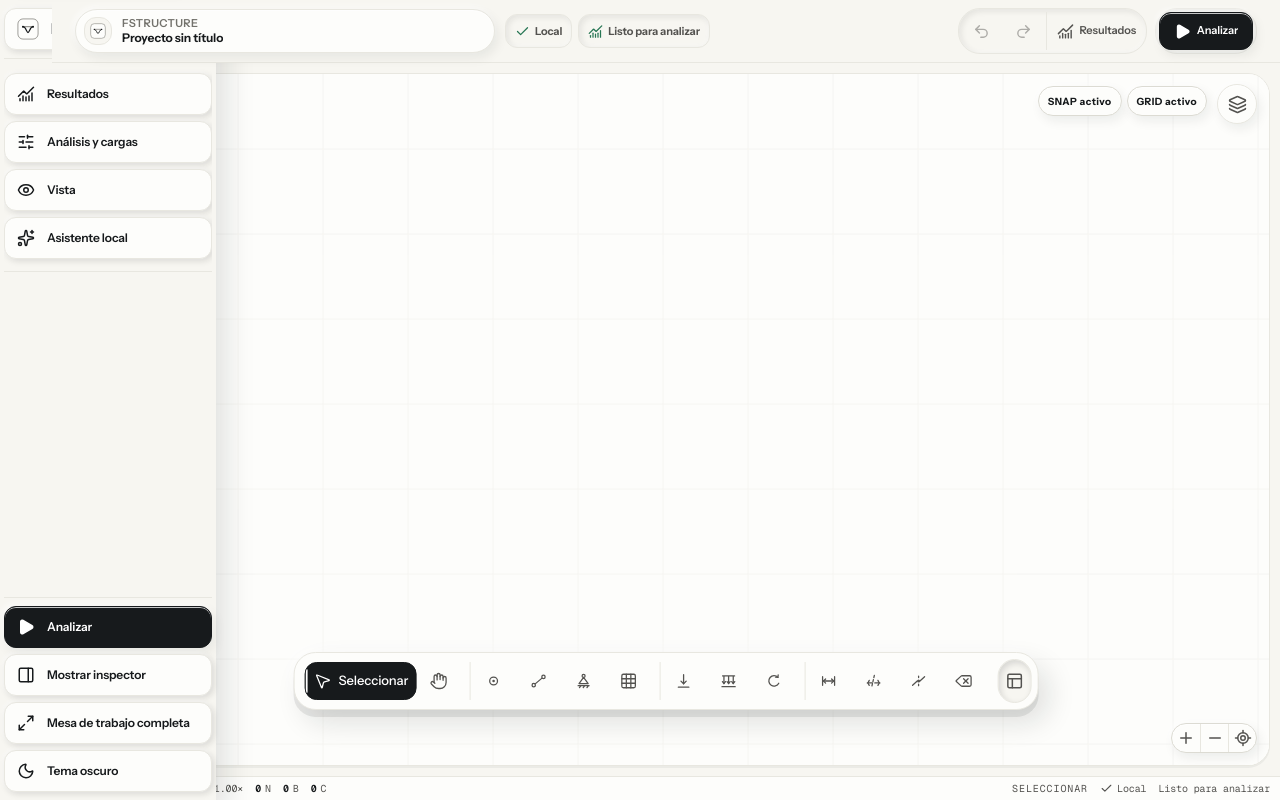
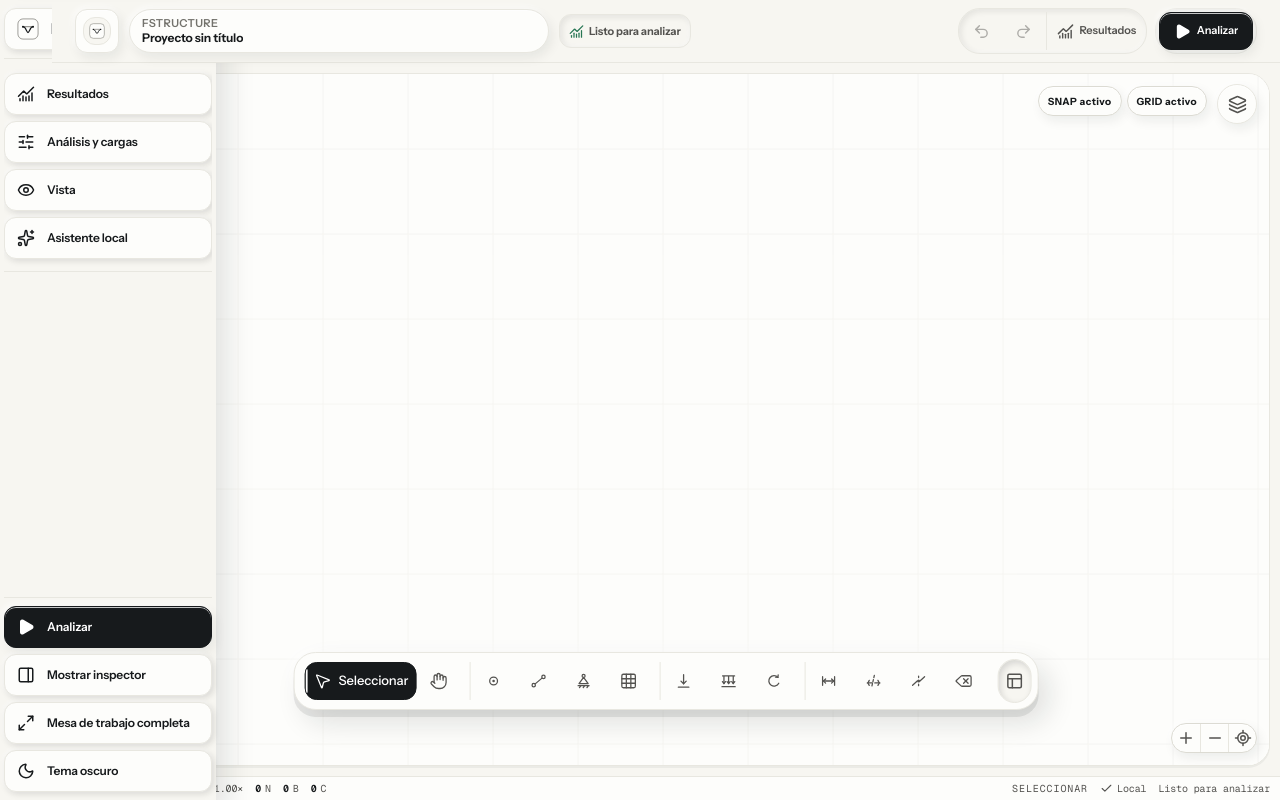
Before and after one commit to klkmoraa/FusionStructure, a React (Vite) app: page / in a window 1280 px wide. Both pictures are taken after a click on the button "Abrir Solver 2D". Built offline with nearby package versions, Linux system fonts and the light colour scheme.

Commit message:
fix: clarify workspace identity and canvas fit

```diff
--- a/src/features/canvas/CanvasResultLayer.tsx
+++ b/src/features/canvas/CanvasResultLayer.tsx
@@ -407,8 +407,8 @@ const CanvasResultLayerImpl = ({
 
   if (slot === 'diagrams') {
     return <>
-      {showResults ? <g key={runKey} className="diagram-layer">{project.members.map(diagramPath)}</g> : null}
-      {showResults && resultsAllowed && resultTab === 'deformed' && analysis?.success ? <g key={runKey} className="deformed-layer">{project.members.map((member) => <path key={member.id} d={deformedPath(member)} />)}</g> : null}
+      {showResults ? <g key={`${runKey}:diagram`} className="diagram-layer">{project.members.map(diagramPath)}</g> : null}
+      {showResults && resultsAllowed && resultTab === 'deformed' && analysis?.success ? <g key={`${runKey}:deformed`} className="deformed-layer">{project.members.map((member) => <path key={member.id} d={deformedPath(member)} />)}</g> : null}
       {renderModeShape()}
       {showResults ? renderResultCursor() : null}
       {showDiagnostics ? renderMechanism() : null}
--- a/src/features/canvas/StructuralCanvas.tsx
+++ b/src/features/canvas/StructuralCanvas.tsx
@@ -489,6 +489,37 @@ export const StructuralCanvas = ({
     && view.showLoads
     && resultTab !== 'influence'
     && project.nodalLoads.length + project.memberLoads.length > 0;
+  /* La deformada se dibuja en coordenadas de modelo y puede salir mucho más
+     allá de los nudos. Ajustar sólo contra éstos dejaba la curva recortada y
+     el pórtico aparentemente descentrado. El encuadre usa los mismos puntos
+     que pinta CanvasResultLayer cuando esa evidencia está visible. */
+  const visibleFitBounds = useMemo(() => {
+    const bounds = modelBounds(project.nodes);
+    if (!layers.results || stackActive || resultTab !== 'deformed' || analysis?.success !== true) return bounds;
+    const points = project.nodes.map(({ x, y }) => ({ x, y }));
+    const scale = view.deformedScale;
+    for (const member of project.members) {
+      const result = resultMap.get(member.id);
+      const start = nodeMap.get(member.i);
+      const end = nodeMap.get(member.j);
+      if (!result || !start || !end || member.type === 'rigid') continue;
+      const { c, s } = memberAxis(member, start, end);
+      for (const point of result.deformation) {
+        const grossX = (result.startOffset ?? 0) + point.x;
+        points.push({
+          x: start.x + c * grossX + scale * (c * point.u - s * point.v),
+          y: start.y + s * grossX + scale * (s * point.u + c * point.v),
+        });
+      }
+      const startResult = nodeResultMap.get(member.i);
+      const endResult = nodeResultMap.get(member.j);
+      points.push(
+        { x: start.x + scale * (startResult?.ux ?? 0), y: start.y + scale * (startResult?.uy ?? 0) },
+        { x: end.x + scale * (endResult?.ux ?? 0), y: end.y + scale * (endResult?.uy ?? 0) },
+      );
+    }
+    return modelBounds(points);
+  }, [analysis?.success, layers.results, nodeMap, nodeResultMap, project.members, project.nodes, resultMap, resultTab, stackActive, view.deformedScale]);
   /**
    * El mapa de demanda es una lectura derivada, no un estado: se recalcula sólo
    * cuando la capa está encendida, así el coste no lo paga quien no lo pidió.
@@ -713,7 +744,7 @@ export const StructuralCanvas = ({
       top: safeTopReserve,
       bottom: Math.max(insets.bottom, safeBottomReserve),
     };
-    const bounds = modelBounds(project.nodes);
+    const bounds = visibleFitBounds;
     const first = cameraToFitBounds(bounds, viewport, fitInsets);
     // Encuadrar los nudos no es encuadrar el dibujo: las cargas se dibujan en
     // espacio de pantalla ALREDEDOR del nudo, así que con el modelo ajustado al
@@ -724,7 +755,7 @@ export const StructuralCanvas = ({
     // exacto, sin margen que no le corresponde.
     const decorated = loadDecorationDrawn ? expandBoundsForDecoration(bounds, first.scale) : bounds;
     updateCamera(decorated === bounds ? first : cameraToFitBounds(decorated, viewport, fitInsets));
-  }, [loadDecorationDrawn, project.nodes, size, updateCamera]);
+  }, [loadDecorationDrawn, project.nodes.length, size, updateCamera, visibleFitBounds]);
 
   /* Las hojas K0 flotan sobre el canvas y por eso no disparan ResizeObserver
      en su anfitrión. Al abrirse, medimos su techo real y encuadramos el modelo
--- a/src/features/workspace/WorkspaceShell.tsx
+++ b/src/features/workspace/WorkspaceShell.tsx
@@ -96,7 +96,7 @@ const WorkspaceBrokerContent = ({
   const [revisionBaseline, setRevisionBaseline] = useState<RevisionSnapshot | null>(null);
   const [editorLayers, dispatchEditorLayers] = useReducer(editorLayerReducer, undefined, createPersistedEditorLayerState);
   const { t } = useI18n();
-  const { project, analysis, isAnalyzing, storageIssue, storageMessage, setActiveTool, setResultTab, analyze, undo, redo, canUndo, canRedo } = useProject();
+  const { project, analysis, isAnalyzing, storageIssue, storageMessage, renameProject, setActiveTool, setResultTab, analyze, undo, redo, canUndo, canRedo } = useProject();
   const [pendingModelDoctorNotification, setPendingModelDoctorNotification] = useState<PendingModelDoctorNotification | null>(null);
   const [localAssistantOpen, setLocalAssistantOpen] = useState(false);
   const localAssistantTriggerRef = useRef<HTMLElement | null>(null);
@@ -434,7 +434,10 @@ const WorkspaceBrokerContent = ({
       labels={{
         solverName: SOLVER_2D.name,
         project: t('topbar.currentProject'),
-        openProject: t('palette.open'),
+        home: t('navigation.home'),
+        editProject: t('project.name'),
+        saveProject: t('topbar.saveProject'),
+        cancel: t('topbar.cancelProject'),
         storageReady: t('storage.local'),
         storageRecovered: t('storage.recoveredShort'),
         // `storageIssue` no es sólo «no pude guardar»: `ProjectProvider` lo usa
@@ -458,7 +461,8 @@ const WorkspaceBrokerContent = ({
         results: t('results.outputs'),
         actions: t('toolbar.primary'),
       }}
-      onOpenProject={() => emitWorkspaceCommand('open-command-palette')}
+      onOpenHome={onOpenHome}
+      onRenameProject={renameProject}
       onUndo={undo}
       onRedo={redo}
       onAnalyze={() => {
--- a/src/features/workspace/WorkspaceTopBar.tsx
+++ b/src/features/workspace/WorkspaceTopBar.tsx
@@ -1,4 +1,5 @@
 import { ChartNoAxesCombined, Check, CloudOff, Play, Redo2, RotateCcw, Undo2 } from 'lucide-react';
+import { useEffect, useRef, useState } from 'react';
 import { Solver2DMark } from '../../design-system/brand';
 
 /**
@@ -21,7 +22,10 @@ export type WorkspaceAnalysisState = 'ready' | 'running' | 'resolved' | 'failed'
 export interface WorkspaceTopBarLabels {
   solverName: string;
   project: string;
-  openProject: string;
+  home: string;
+  editProject: string;
+  saveProject: string;
+  cancel: string;
   storageReady: string;
   storageRecovered: string;
   storageIssue: string;
@@ -45,7 +49,8 @@ export interface WorkspaceTopBarProps {
   canUndo: boolean;
   canRedo: boolean;
   labels: WorkspaceTopBarLabels;
-  onOpenProject: () => void;
+  onOpenHome: () => void;
+  onRenameProject: (name: string) => void;
   onUndo: () => void;
   onRedo: () => void;
   onAnalyze: () => void;
@@ -70,12 +75,16 @@ export const WorkspaceTopBar = ({
   canUndo,
   canRedo,
   labels,
-  onOpenProject,
+  onOpenHome,
+  onRenameProject,
   onUndo,
   onRedo,
   onAnalyze,
   onOpenResults,
 }: WorkspaceTopBarProps) => {
+  const [projectEditorOpen, setProjectEditorOpen] = useState(false);
+  const [draftName, setDraftName] = useState(projectName);
+  const nameInputRef = useRef<HTMLInputElement>(null);
   const storageFailed = storageState === 'issue';
   const storageRecovered = storageState === 'recovered';
   const storageLabel = storageFailed
@@ -90,24 +99,63 @@ export const WorkspaceTopBar = ({
       : analysisState === 'resolved'
       ? labels.analysisResolved
       : labels.analysisReady;
+  const showStorageStatus = storageState !== 'ready';
+
+  useEffect(() => {
+    if (!projectEditorOpen) setDraftName(projectName);
+  }, [projectEditorOpen, projectName]);
+
+  useEffect(() => {
+    if (projectEditorOpen) nameInputRef.current?.focus({ preventScroll: true });
+  }, [projectEditorOpen]);
+
+  const saveProjectName = () => {
+    const nextName = draftName.trim();
+    if (nextName) onRenameProject(nextName);
+    setProjectEditorOpen(false);
+  };
 
   return <header className="workspace-topbar" data-workspace-topbar>
     <div className="workspace-topbar__project-group" data-workspace-group="project">
       <button
         type="button"
-        className="workspace-topbar__project"
-        onClick={onOpenProject}
-        aria-label={labels.openProject + ': ' + projectName}
-        title={labels.openProject}
+        className="workspace-topbar__brand"
+        onClick={onOpenHome}
+        aria-label={labels.home}
+        title={labels.home}
       >
         <Solver2DMark size={26} />
+      </button>
+      <button
+        type="button"
+        className="workspace-topbar__project"
+        onClick={() => setProjectEditorOpen(true)}
+        aria-label={labels.editProject + ': ' + projectName}
+        title={labels.editProject}
+        aria-expanded={projectEditorOpen}
+      >
         <span className="workspace-topbar__project-copy">
           <span className="workspace-topbar__eyebrow">{labels.solverName}</span>
           <strong>{projectName}</strong>
         </span>
       </button>
 
+      {projectEditorOpen ? <form className="workspace-topbar__project-editor" aria-label={labels.editProject} onSubmit={(event) => {
+        event.preventDefault();
+        saveProjectName();
+      }}>
+        <label>
+          <span>{labels.editProject}</span>
+          <input ref={nameInputRef} value={draftName} onChange={(event) => setDraftName(event.currentTarget.value)} />
+        </label>
+        <div className="workspace-topbar__project-editor-actions">
+          <button type="button" onClick={() => setProjectEditorOpen(false)}>{labels.cancel}</button>
+          <button type="submit" disabled={!draftName.trim()}>{labels.saveProject}</button>
+        </div>
+      </form> : null}
+
       <div className="workspace-topbar__status" aria-label={labels.project}>
+        {showStorageStatus ?
         <span
           className={'workspace-topbar__status-chip' + (storageFailed ? ' is-error' : '') + (storageRecovered ? ' is-notice' : '')}
           role="status"
@@ -121,7 +169,7 @@ export const WorkspaceTopBar = ({
             <strong>{storageLabel}</strong>
             {storageMessage ? <small>{storageMessage}</small> : null}
           </span>
-        </span>
+        </span> : null}
         <span
           className={'workspace-topbar__status-chip' + (analysisRunning ? ' is-running' : '') + (analysisFailed ? ' is-error' : '')}
           role="status"
--- a/src/features/workspace/workspaceTopbar.css
+++ b/src/features/workspace/workspaceTopbar.css
@@ -15,11 +15,34 @@
 /* Project identity and status travel together so the first group always answers
    "what am I editing?" before the action groups begin. */
 .workspace-topbar__project-group {
+  position: relative;
   min-width: 0;
   flex: 1 1 auto;
   display: flex;
   align-items: center;
   gap: 10px;
+}
+
+.workspace-topbar__brand {
+  flex: 0 0 auto;
+  width: 44px;
+  min-width: 44px;
+  min-height: 44px;
+  display: grid;
+  place-items: center;
+  padding: 0;
+  border: var(--sc-depth-raised-border);
+  border-radius: var(--sc-radius-control);
+  background: var(--sc-color-surface-1);
+  color: var(--sc-color-text-primary);
+  box-shadow: var(--sc-depth-raised-shadow);
+}
+
+.workspace-topbar__brand:hover,
+.workspace-topbar__brand:focus-visible {
+  border-color: var(--sc-color-border);
+  background: var(--sc-color-surface-elevated);
+  box-shadow: var(--sc-shadow-lifted);
 }
 
 .workspace-topbar__project {
@@ -30,7 +53,7 @@
   display: flex;
   align-items: center;
   gap: 10px;
-  padding: 4px 12px 4px 8px;
+  padding: 4px 12px;
   border: var(--sc-depth-raised-border);
   border-radius: var(--sc-radius-card);
   background: var(--sc-color-surface-1);
@@ -53,21 +76,20 @@
 }
 
 .workspace-topbar__project:focus-visible,
+.workspace-topbar__brand:focus-visible,
 .workspace-topbar__icon-button:focus-visible,
 .workspace-topbar__action-button:focus-visible {
   outline: var(--sc-focus-ring-width, 2px) solid var(--sc-color-focus, var(--focus));
   outline-offset: -2px;
 }
 
-.workspace-topbar__project .fs-mark {
-  flex: 0 0 auto;
+.workspace-topbar__brand .fs-mark {
   width: 28px;
   height: 28px;
   padding: 5px;
   border: 1px solid var(--sc-color-border-soft);
   border-radius: var(--sc-radius-control);
   background: var(--sc-color-surface-inset);
-  color: var(--sc-color-text-primary);
 }
 
 .workspace-topbar__project-copy {
@@ -96,6 +118,63 @@
   letter-spacing: -.01em;
   text-overflow: ellipsis;
   white-space: nowrap;
+}
+
+.workspace-topbar__project-editor {
+  position: absolute;
+  z-index: calc(var(--sc-z-topbar, 30) + 1);
+  top: calc(100% + 6px);
+  left: 0;
+  width: min(360px, calc(100vw - 24px));
+  display: grid;
+  gap: 10px;
+  padding: 12px;
+  border: var(--sc-depth-raised-border);
+  border-radius: var(--sc-radius-card);
+  background: var(--sc-color-surface-1);
+  box-shadow: var(--sc-shadow-lifted);
+}
+
+.workspace-topbar__project-editor label {
+  display: grid;
+  gap: 5px;
+  color: var(--sc-color-text-secondary);
+  font-size: var(--sc-font-size-caption);
+  font-weight: var(--sc-font-weight-semibold);
+}
+
+.workspace-topbar__project-editor input {
+  width: 100%;
+  min-height: 40px;
+  padding: 0 10px;
+  border: 1px solid var(--sc-color-border);
+  border-radius: var(--sc-radius-control);
+  background: var(--sc-color-surface-inset);
+  color: var(--sc-color-text-primary);
+  font: inherit;
+}
+
+.workspace-topbar__project-editor-actions {
+  display: flex;
+  justify-content: flex-end;
+  gap: 7px;
+}
+
+.workspace-topbar__project-editor-actions button {
+  min-height: 36px;
+  padding: 0 11px;
+  border: 1px solid var(--sc-color-border-soft);
+  border-radius: var(--sc-radius-control);
+  background: var(--sc-color-surface-elevated);
+  color: var(--sc-color-text-primary);
+  font: inherit;
+  font-weight: var(--sc-font-weight-semibold);
+}
+
+.workspace-topbar__project-editor-actions button[type='submit'] {
+  border-color: var(--sc-color-text-primary);
+  background: var(--sc-color-text-primary);
+  color: var(--sc-color-bg-app);
 }
 
 .workspace-topbar__status {
@@ -319,10 +398,16 @@
     flex: 1 1 125px;
     width: auto;
     gap: 6px;
-    padding-inline: 4px 8px;
+    padding-inline: 8px;
   }
 
-  .workspace-topbar__project .fs-mark {
+  .workspace-topbar__brand {
+    width: 40px;
+    min-width: 40px;
+    min-height: 40px;
+  }
+
+  .workspace-topbar__brand .fs-mark {
     width: 24px;
     height: 24px;
     padding: 4px;
--- a/src/graphics/structureGeometry.ts
+++ b/src/graphics/structureGeometry.ts
@@ -135,7 +135,7 @@ export const distributedIntensityAt = (load: MemberLoad, t: number): { qx: numbe
 });
 
 /** Bounding box of the model, the input of every fit-to-view transform. */
-export const modelBounds = (nodes: readonly NodeModel[]): ModelBounds => {
+export const modelBounds = (nodes: readonly Pick<NodeModel, 'x' | 'y'>[]): ModelBounds => {
   const xs = nodes.map((node) => node.x);
   const ys = nodes.map((node) => node.y);
   return {
--- a/src/i18n/catalogs/en-workspace.ts
+++ b/src/i18n/catalogs/en-workspace.ts
@@ -32,6 +32,8 @@ export const enWorkspace = {
   'navigation.home': 'Go to start',
   'project.name': 'Project name',
   'topbar.currentProject': 'Current project',
+  'topbar.saveProject': 'Save',
+  'topbar.cancelProject': 'Cancel',
   'topbar.analysisSettings': 'Analysis settings',
   'topbar.analysisSummary': 'Analysis context',
   'topbar.utilities': 'Workspace tools',
--- a/src/i18n/catalogs/es-workspace.ts
+++ b/src/i18n/catalogs/es-workspace.ts
@@ -32,6 +32,8 @@ export const esWorkspace = {
   'navigation.home': 'Ir al inicio',
   'project.name': 'Nombre del proyecto',
   'topbar.currentProject': 'Proyecto actual',
+  'topbar.saveProject': 'Guardar',
+  'topbar.cancelProject': 'Cancelar',
   'topbar.analysisSettings': 'Configuración de análisis',
   'topbar.analysisSummary': 'Contexto de análisis',
   'topbar.utilities': 'Herramientas del espacio de trabajo',
```
Also changed, not shown: 1 other file (tests, documents, lock files or other folders).
